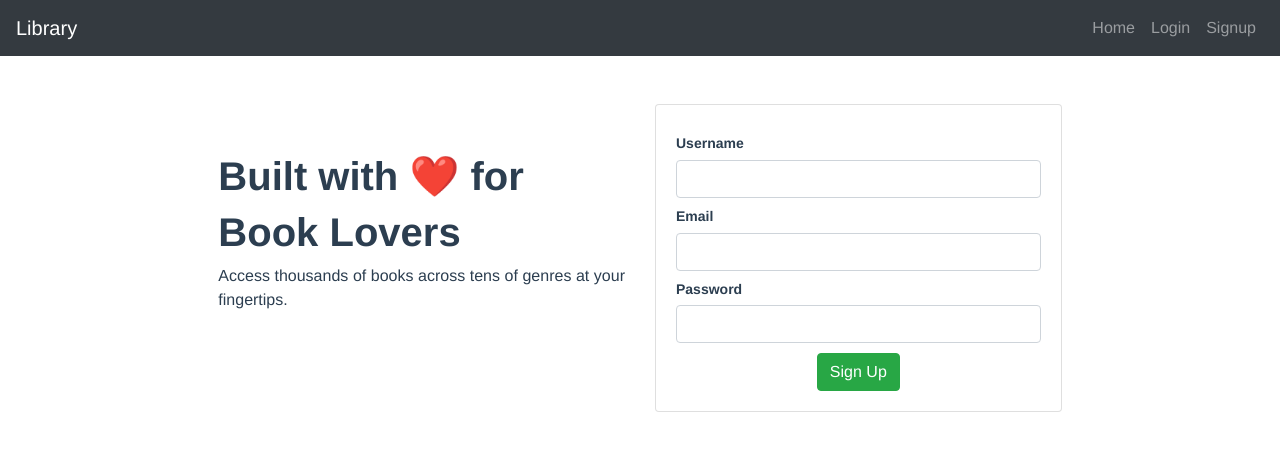
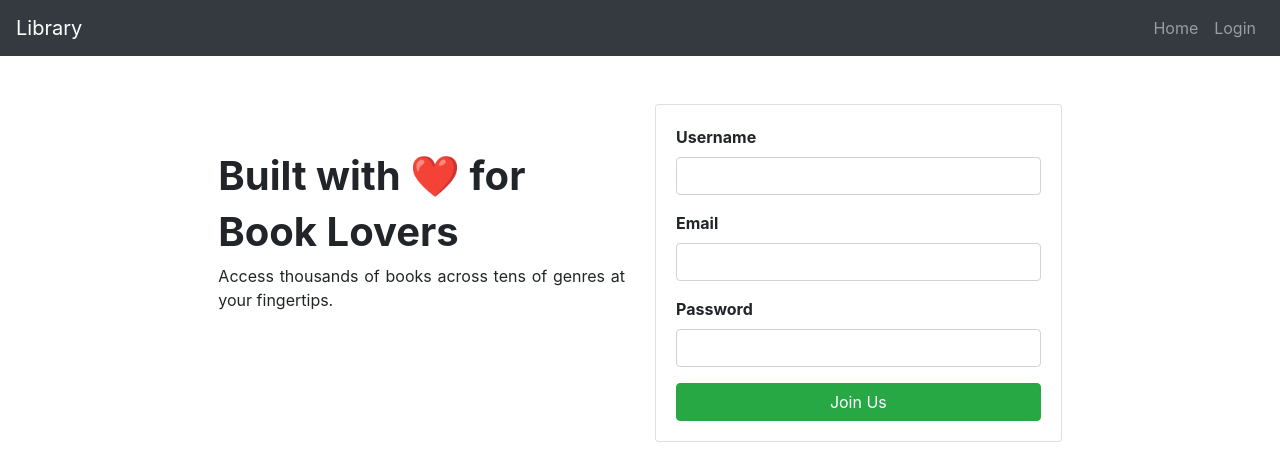
Before and after one commit to vvr3ddy/Library-management, a Vue app: page / in a window 1280 px wide. Shown: the top 460 px of the page. Built offline with nearby package versions, Linux system fonts and the light colour scheme.

Commit message:
:gear: UI Updates
+ Improve Navbar
+ Fix home page signup form validation

Signed-off-by: vvr3ddy <vvr-rockstar@bmsit.in>

```diff
--- a/src/App.vue
+++ b/src/App.vue
@@ -5,26 +5,3 @@
 
   </div>
 </template>
-
-<style lang="scss">
-#app {
-	font-family: Avenir, Helvetica, Arial, sans-serif;
-	-webkit-font-smoothing: antialiased;
-	-moz-osx-font-smoothing: grayscale;
-	text-align: center;
-	color: #2c3e50;
-}
-
-#nav {
-	padding: 30px;
-
-	a {
-		font-weight: bold;
-		color: #2c3e50;
-
-		&.router-link-exact-active {
-			color: #42b983;
-		}
-	}
-}
-</style>
--- a/src/components/JoinUS.vue
+++ /dev/null
@@ -1,33 +0,0 @@
-<template>
-  <div>
-
-    <b-row class="mt-5">
-    <b-col></b-col>
-    <b-col cols="4" class="text-left mt-5">
-      <h1 class="font-weight-bold ">Built with ❤️ for</h1>
-      <h1 class="font-weight-bold">Book Lovers</h1>
-      <p class="text-justify">Access thousands of books across tens of genres at your fingertips.</p>
-    </b-col>
-    <b-col cols="4">
-      <b-card>
-        <h6 class="text-left font-weight-bold uName">Username</h6>
-        <b-form-input type="name"></b-form-input>
-        <h6 class="text-left font-weight-bold eMail">Email</h6>
-        <b-form-input type="email"></b-form-input>
-        <h6 class="text-left font-weight-bold pwd" type="email">Password</h6>
-        <b-form-input type="password"></b-form-input>
-        <b-button variant="success" class="signUp" to="#">Sign Up</b-button>
-
-      </b-card>
-    </b-col>
-    <b-col></b-col>
-    </b-row>
-  </div>
-</template>
-
-<style>
-.uName, .eMail, .pwd, .signUp {
-  margin-top: 10px;
-  font-size: 14px;
-}
-</style>
--- a/src/components/Navbar.vue
+++ b/src/components/Navbar_Gen.vue
@@ -11,7 +11,6 @@
       <b-navbar-nav class="ml-auto">
         <b-nav-item to="/">Home</b-nav-item>
         <b-nav-item to="/login">Login</b-nav-item>
-        <b-nav-item to="/join">Signup</b-nav-item>
       </b-navbar-nav>
 
     </b-collapse>
--- /dev/null
+++ b/src/views/JoinUS.vue
@@ -0,0 +1,132 @@
+<template>
+  <div>
+
+    <b-row class="mt-5">
+    <b-col></b-col>
+    <b-col cols="4" class="text-left mt-5">
+      <h1 class="font-weight-bold ">Built with ❤️ for</h1>
+      <h1 class="font-weight-bold">Book Lovers</h1>
+      <p class="text-justify">Access thousands of books across tens of genres at your fingertips.</p>
+    </b-col>
+    <b-col cols="4">
+      <b-card>
+        <b-form @submit.stop.prevent="onSubmit">
+              <b-form-group id="username-group" label="Username" label-for="username" class="font-weight-bold">
+                <b-form-input
+                  id="username"
+                  name="username"
+                  v-model="$v.form.username.$model"
+                  :state="validateState('username')"
+                  aria-describedby="username-feedback"
+                ></b-form-input>
+
+                <b-form-invalid-feedback
+                  id="username-feedback"
+                >This is a required field and must be at least 6 characters.</b-form-invalid-feedback>
+              </b-form-group>
+
+              <b-form-group id="email-group" label="Email" label-for="email" class="font-weight-bold">
+                <b-form-input
+                  id="email"
+                  name="email"
+                  v-model="$v.form.email.$model"
+                  :state="validateState('email')"
+                  aria-describedby="email-feedback"
+                ></b-form-input>
+
+                <b-form-invalid-feedback
+                  id="email-feedback"
+                >This is a required field and must be a valid email format.</b-form-invalid-feedback>
+              </b-form-group>
+
+              <b-form-group id="password-group" label="Password" label-for="password" class="font-weight-bold">
+                <b-form-input
+                  id="password"
+                  name="password"
+                  v-model="$v.form.password.$model"
+                  :state="validateState('password')"
+                  type=password
+                  aria-describedby="password-feedback"
+                ></b-form-input>
+
+                <b-form-invalid-feedback
+                  id="password-feedback"
+                >This is a required field and must be atleast 8 characters.</b-form-invalid-feedback>
+              </b-form-group>
+              <div class='text-center'>
+                <b-button class="w-100" type="submit" variant="success">Join Us</b-button>
+              </div>
+            </b-form>
+      </b-card>
+    </b-col>
+    <b-col></b-col>
+    </b-row>
+  </div>
+</template>
+
+<style>
+.uName, .eMail, .pwd, .signUp {
+  margin-top: 10px;
+  font-size: 14px;
+}
+</style>
+
+
+<script>
+import { validationMixin } from "vuelidate";
+import { required, email, minLength } from "vuelidate/lib/validators";
+
+export default {
+	mixins: [validationMixin],
+	data () {
+		return {
+			form: {
+				username: null,
+				email: null,
+				password: null
+			}
+		};
+	},
+	validations: {
+		form: {
+			username: {
+				required,
+				minLength: minLength(6)
+			},
+			email: {
+				required,
+				email
+			},
+			password: {
+				required,
+				minLength: minLength(8)
+			}
+		}
+	},
+	methods: {
+		validateState (name) {
+			const { $dirty, $error } = this.$v.form[name];
+			return $dirty ? !$error : null;
+		},
+		resetForm () {
+			this.form = {
+				username: null,
+				email: null,
+				password: null
+			};
+
+			this.$nextTick(() => {
+				this.$v.$reset();
+			});
+		},
+		onSubmit () {
+			this.$v.form.$touch();
+			if (this.$v.form.$anyError) {
+				return;
+			}
+
+			alert("Form submitted!");
+		}
+	}
+};
+</script>
```
Also changed, not shown: src/views/Home.vue (+7 -7 lines).
